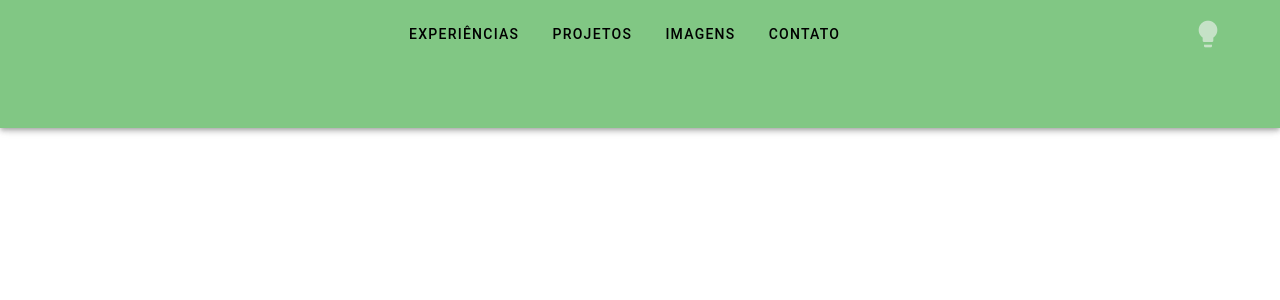
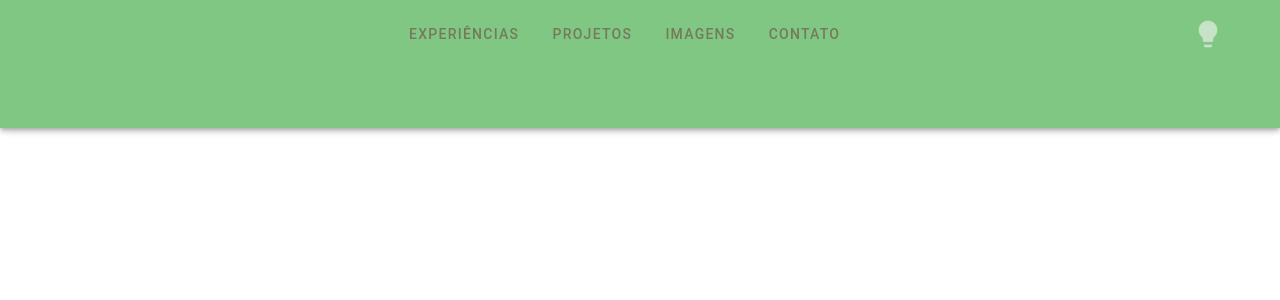
Before and after one commit to jgdlago/architecture-portfolio-frontend, a Vue app: page / in a window 1280 px wide. Shown: the top 300 px of the page. Built offline with nearby package versions, Linux system fonts and the light colour scheme.

Commit message:
:recycle: Refactor: Estilo menu

```diff
--- a/src/components/MenuItem.vue
+++ b/src/components/MenuItem.vue
@@ -1,5 +1,10 @@
 <template>
-    <v-btn :to="to" text>
+  <v-btn
+    :to="to"
+    variant="plain"
+    color="brown-darken-1"
+    class="cursor-pointer"
+    >
     {{ text }}
   </v-btn>
 </template>
```
Lines whose indentation alone changed are shown as unchanged.
